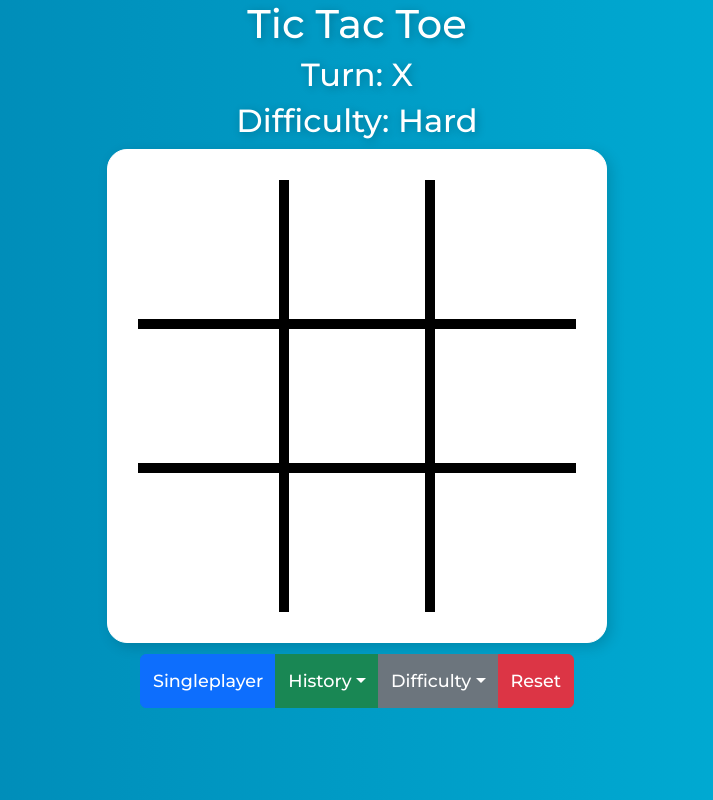
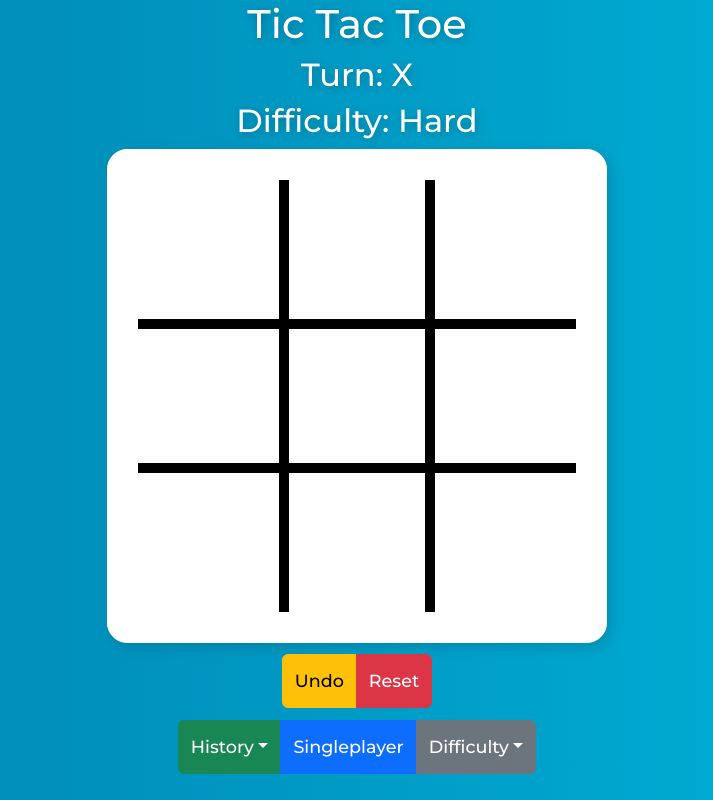
Before and after one commit to Abdullah0f/tic-tac-toe, a React (Create React App) app: page / in a window 1280 px wide. Shown: the whole page, without its empty margins (283-996 px from the left). Built offline with nearby package versions, Linux system fonts and the light colour scheme.

Commit message:
add undo button

```diff
--- a/src/App.js
+++ b/src/App.js
@@ -14,15 +14,15 @@ function App() {
   const [history, setHistory] = useState([initalState]); //[{gameBoard, turn}]
   const buttons = [
     {
-      label: capitalize(gameMode),
-      onClick: changeGameMode,
-    },
-    {
       type: "dropList",
       items: [...history.slice(0, history.length - 1)],
       label: "History",
       theme: "success",
       onSelect: handleHistory,
+    },
+    {
+      label: capitalize(gameMode),
+      onClick: changeGameMode,
     },
     {
       type: "dropList",
@@ -32,6 +32,9 @@ function App() {
       theme: "secondary",
       active: parseInt(difficulty),
     },
+  ];
+  const buttons2 = [
+    { label: "Undo", onClick: undo, theme: "warning" },
     { label: "Reset", onClick: reset, theme: "danger" },
   ];
 
@@ -65,6 +68,12 @@ function App() {
     setTurn(X);
     setGameState(["playing"]);
     setHistory([initalState]);
+  }
+  function undo() {
+    if (history.length === 1) return;
+    gameMode === "singleplayer"
+      ? handleHistory(history.length - 3)
+      : handleHistory(history.length - 2);
   }
   function changeGameMode() {
     setGameMode((g) => (g === "singleplayer" ? "multiplayer" : "singleplayer"));
@@ -105,6 +114,7 @@ function App() {
         gameState={gameState}
         reset={reset}
       />
+      <ButtonsList buttons={buttons2} />
       <ButtonsList buttons={buttons} />
     </div>
   );
```
